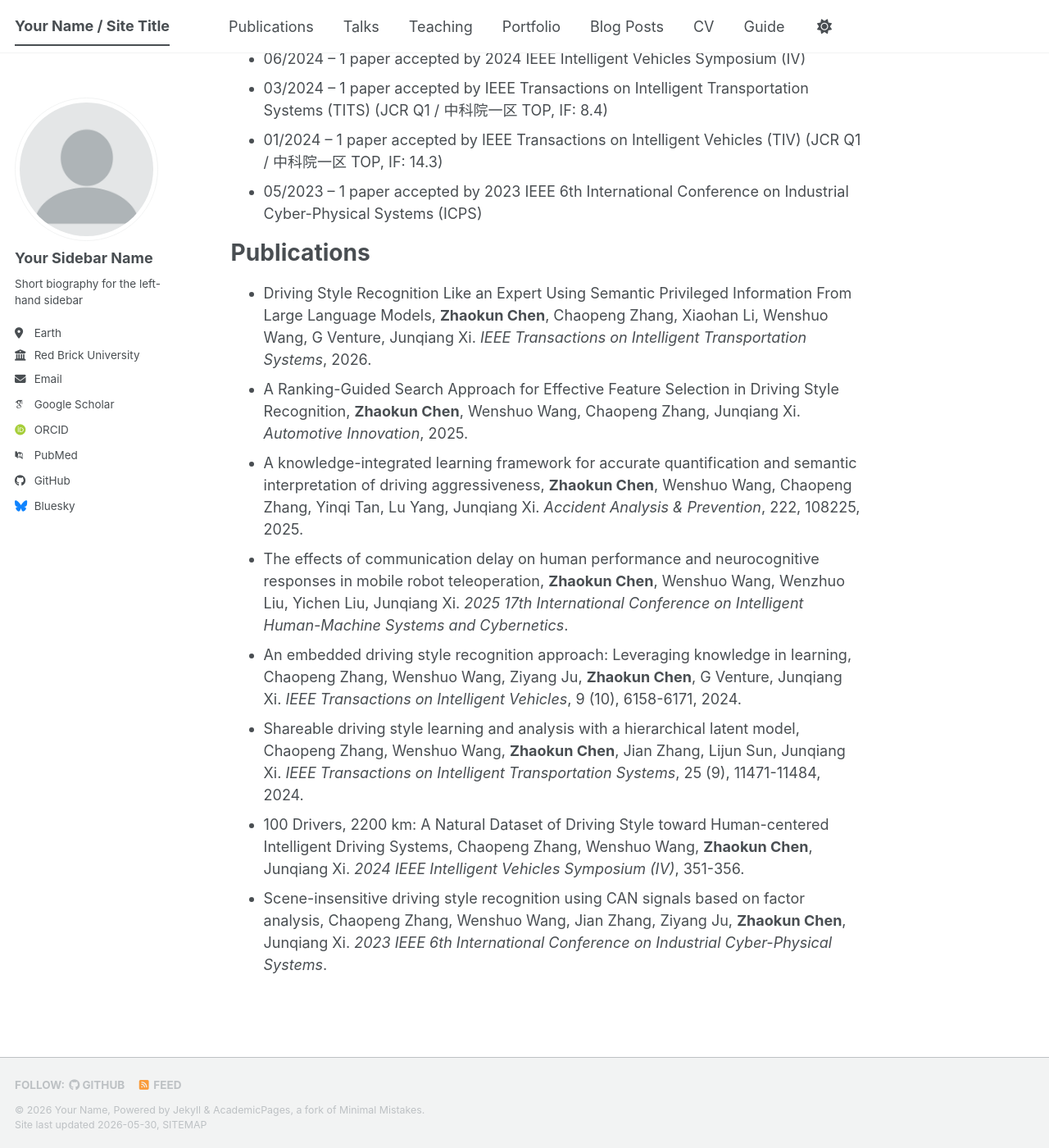
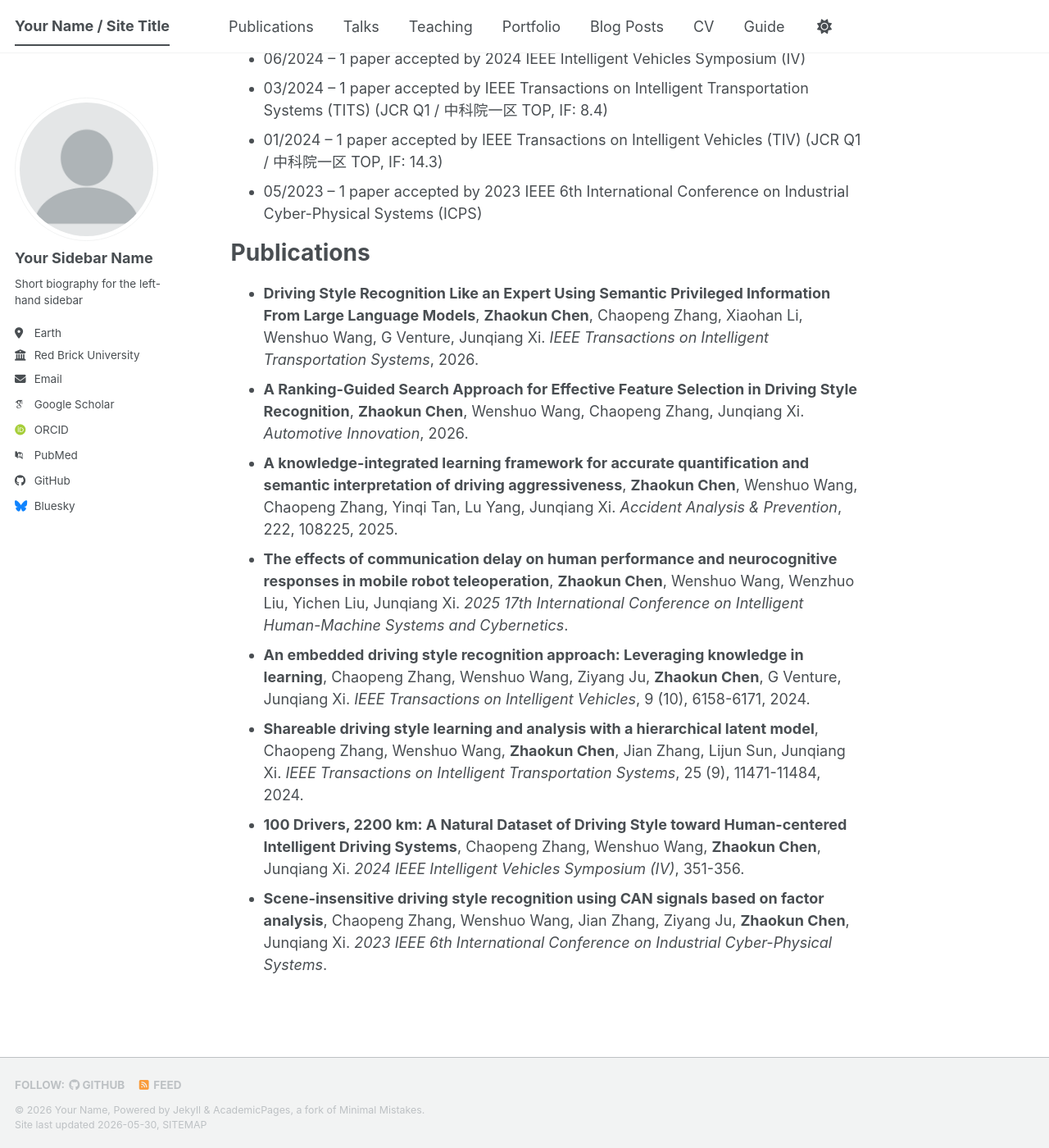
Before and after one commit to zhaokun-bit/zhaokun-bit.github.io, a Jekyll site: the page built from _pages/about.md, in a window 1280 px wide and 1400 px high, scrolled down 724 px. Shown: the whole window at 82% size. Built offline with Jekyll 4.4.1, drawn with Linux system fonts in a browser that asks for light colours; some web fonts are replaced; a script bundle is joined from its source files by our own code; library files that are not in the unit come from our copies.

Commit message:
Update about.md

```diff
--- a/_pages/about.md
+++ b/_pages/about.md
@@ -30,11 +30,11 @@ News
 Publications
 ======
 
-* Driving Style Recognition Like an Expert Using Semantic Privileged Information From Large Language Models, **Zhaokun Chen**, Chaopeng Zhang, Xiaohan Li, Wenshuo Wang, G Venture, Junqiang Xi. *IEEE Transactions on Intelligent Transportation Systems*, 2026.
-* A Ranking-Guided Search Approach for Effective Feature Selection in Driving Style Recognition, **Zhaokun Chen**, Wenshuo Wang, Chaopeng Zhang, Junqiang Xi. *Automotive Innovation*, 2025.
-* A knowledge-integrated learning framework for accurate quantification and semantic interpretation of driving aggressiveness, **Zhaokun Chen**, Wenshuo Wang, Chaopeng Zhang, Yinqi Tan, Lu Yang, Junqiang Xi. *Accident Analysis & Prevention*, 222, 108225, 2025.
-* The effects of communication delay on human performance and neurocognitive responses in mobile robot teleoperation, **Zhaokun Chen**, Wenshuo Wang, Wenzhuo Liu, Yichen Liu, Junqiang Xi. *2025 17th International Conference on Intelligent Human-Machine Systems and Cybernetics*.
-* An embedded driving style recognition approach: Leveraging knowledge in learning, Chaopeng Zhang, Wenshuo Wang, Ziyang Ju, **Zhaokun Chen**, G Venture, Junqiang Xi. *IEEE Transactions on Intelligent Vehicles*, 9 (10), 6158-6171, 2024.
-* Shareable driving style learning and analysis with a hierarchical latent model, Chaopeng Zhang, Wenshuo Wang, **Zhaokun Chen**, Jian Zhang, Lijun Sun, Junqiang Xi. *IEEE Transactions on Intelligent Transportation Systems*, 25 (9), 11471-11484, 2024.
-* 100 Drivers, 2200 km: A Natural Dataset of Driving Style toward Human-centered Intelligent Driving Systems, Chaopeng Zhang, Wenshuo Wang, **Zhaokun Chen**, Junqiang Xi. *2024 IEEE Intelligent Vehicles Symposium (IV)*, 351-356.
-* Scene-insensitive driving style recognition using CAN signals based on factor analysis, Chaopeng Zhang, Wenshuo Wang, Jian Zhang, Ziyang Ju, **Zhaokun Chen**, Junqiang Xi. *2023 IEEE 6th International Conference on Industrial Cyber-Physical Systems*.
+* **Driving Style Recognition Like an Expert Using Semantic Privileged Information From Large Language Models**, **Zhaokun Chen**, Chaopeng Zhang, Xiaohan Li, Wenshuo Wang, G Venture, Junqiang Xi. *IEEE Transactions on Intelligent Transportation Systems*, 2026.
+* **A Ranking-Guided Search Approach for Effective Feature Selection in Driving Style Recognition**, **Zhaokun Chen**, Wenshuo Wang, Chaopeng Zhang, Junqiang Xi. *Automotive Innovation*, 2026.
+* **A knowledge-integrated learning framework for accurate quantification and semantic interpretation of driving aggressiveness**, **Zhaokun Chen**, Wenshuo Wang, Chaopeng Zhang, Yinqi Tan, Lu Yang, Junqiang Xi. *Accident Analysis & Prevention*, 222, 108225, 2025.
+* **The effects of communication delay on human performance and neurocognitive responses in mobile robot teleoperation**, **Zhaokun Chen**, Wenshuo Wang, Wenzhuo Liu, Yichen Liu, Junqiang Xi. *2025 17th International Conference on Intelligent Human-Machine Systems and Cybernetics*.
+* **An embedded driving style recognition approach: Leveraging knowledge in learning**, Chaopeng Zhang, Wenshuo Wang, Ziyang Ju, **Zhaokun Chen**, G Venture, Junqiang Xi. *IEEE Transactions on Intelligent Vehicles*, 9 (10), 6158-6171, 2024.
+* **Shareable driving style learning and analysis with a hierarchical latent model**, Chaopeng Zhang, Wenshuo Wang, **Zhaokun Chen**, Jian Zhang, Lijun Sun, Junqiang Xi. *IEEE Transactions on Intelligent Transportation Systems*, 25 (9), 11471-11484, 2024.
+* **100 Drivers, 2200 km: A Natural Dataset of Driving Style toward Human-centered Intelligent Driving Systems**, Chaopeng Zhang, Wenshuo Wang, **Zhaokun Chen**, Junqiang Xi. *2024 IEEE Intelligent Vehicles Symposium (IV)*, 351-356.
+* **Scene-insensitive driving style recognition using CAN signals based on factor analysis**, Chaopeng Zhang, Wenshuo Wang, Jian Zhang, Ziyang Ju, **Zhaokun Chen**, Junqiang Xi. *2023 IEEE 6th International Conference on Industrial Cyber-Physical Systems*.
```
